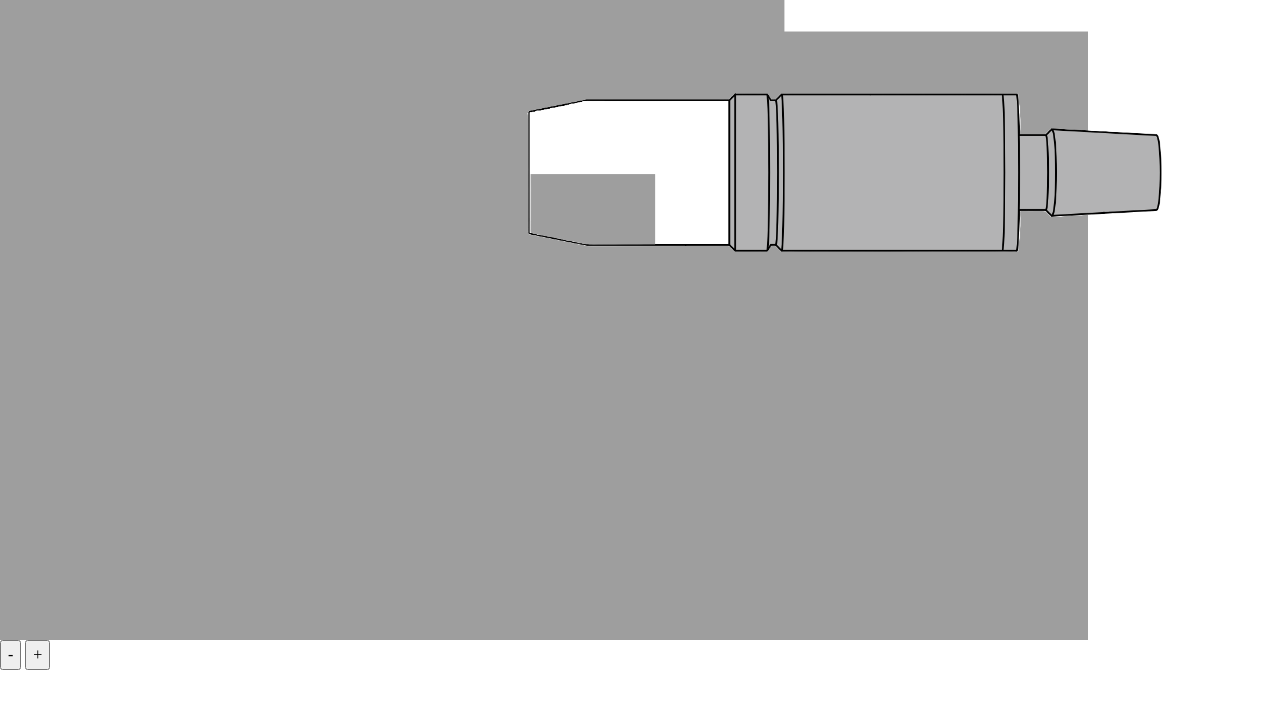
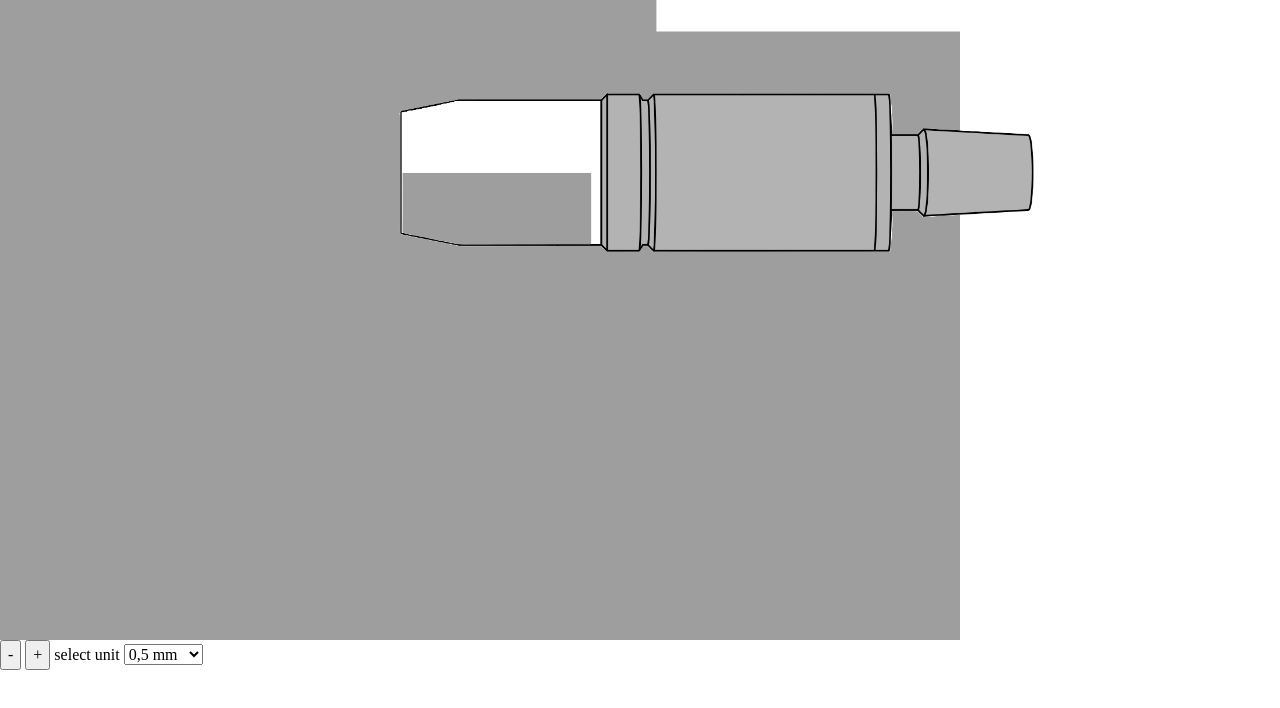
Before and after one commit to l-k-sfr-jt/clipper, a website: page micrometer.html in a window 1280 px wide. Drawn offline with Linux system fonts and the light colour scheme.

Commit message:
create micrometer

```diff
--- a/micrometer.html
+++ b/micrometer.html
@@ -11,6 +11,11 @@
   <canvas id="micrometer"></canvas>
   <button id="decreaseBtn">-</button>
   <button id="increaseBtn">+</button>
+  <label for="unit">select unit</label>
+  <select id="unit">
+    <option value="mm" selected>0,5 mm</option>
+    <option value="mmm">0,01 mm</option>
+  </select>
 </div>
 </body>
 </html>
--- a/micrometer.js
+++ b/micrometer.js
@@ -2,7 +2,7 @@ const partsObj = {
     main: {
         src: './img/hlavni-cast.png',
         coords: {
-            x: 0.1,
+            x: 0.0,
             y: 0.049,
         },
         imageData: null,
@@ -13,7 +13,7 @@ const partsObj = {
         imageData: null,
         width: null,
         coords: {
-            _x: 0.413,
+            _x: 0.313,
             y: 0.147,
             get x() {
                 return this._x;
@@ -24,14 +24,14 @@ const partsObj = {
             }
         },
         range: {
-            maxX: 0.569,
-            minX: 0.413,
+            maxX: 0.469,
+            minX: 0.313,
         },
     },
     drum: {
         src: './img/buben.png',
         coords: {
-            _x: 0.411,
+            _x: 0.311,
             y: 0.1445,
             get x() {
                 return this._x;
@@ -41,8 +41,8 @@ const partsObj = {
             }
         },
         range: {
-            maxX: 0.567,
-            minX: 0.411
+            maxX: 0.467,
+            minX: 0.311
         },
         imageData: null,
         width: null,
@@ -50,7 +50,7 @@ const partsObj = {
     slider: {
         src: './img/posuvnik.png',
         coords: {
-            _x: -0.137,
+            _x: -0.237,
             y: -0.09,
             get x() {
                 return this._x;
@@ -60,8 +60,8 @@ const partsObj = {
             }
         },
         range: {
-            maxX: -0.00,
-            minX: -0.137,
+            maxX: -0.1,
+            minX: -0.237,
         },
         imageData: null,
         width: null,
@@ -69,8 +69,8 @@ const partsObj = {
     scale: {
         src: "./img/stupnice.png",
         coords: {
-            _x: 0.412,
-            y: -0.095,
+            _x: 0.312,
+            y: -0.280,
             get x() {
                 return this._x;
             },
@@ -79,16 +79,16 @@ const partsObj = {
             },
         },
         range: {
-            maxX: 0.569,
-            minX: 0.412
+            maxX: 0.469,
+            minX: 0.312
         },
 
     },
     scale2: {
         src: "./img/stupnice.png",
         coords: {
-            _x: 0.412,
-            y: 0.272,
+            _x: 0.312,
+            y: 0.270,
             get x() {
                 return this._x;
             },
@@ -97,8 +97,8 @@ const partsObj = {
             },
         },
         range: {
-            maxX: 0.569,
-            minX: 0.412
+            maxX: 0.469,
+            minX: 0.312
         },
     }
 }
@@ -107,7 +107,13 @@ const partsObj = {
 const canvas = document.getElementById('micrometer');
 const btnUp = document.getElementById('increaseBtn');
 const btnDown = document.getElementById('decreaseBtn');
-
+const unitSelectorElm = document.getElementById("unit");
+const unitMap = {
+    mm: 10,
+    mmm: 2
+}
+let scaleSpeed = 2.7;
+let selectedUnit = "mm";
 function loadImages(imagePaths) {
     return Promise.all(
         imagePaths.map(({src, key}) => {
@@ -150,8 +156,8 @@ function drawMicrometer() {
     mask.width = canvas.width;
     mask.height = canvas.height;
 
-    drawImage(partsObj.scale.imageData, partsObj.scale.coords, canvas.width * 0.1, scaleImages);
-    drawImage(partsObj.scale2.imageData, partsObj.scale2.coords, canvas.width * 0.1, scaleImages);
+    drawImage(partsObj.scale.imageData, partsObj.scale.coords, canvas.width * 0.15, scaleImages);
+    drawImage(partsObj.scale2.imageData, partsObj.scale2.coords, canvas.width * 0.15, scaleImages);
 
     drawImage(partsObj.drumFilled.imageData, partsObj.drumFilled.coords, canvas.width * 0.49, mask);
     maskCtx.globalCompositeOperation = "source-in";
@@ -191,30 +197,29 @@ function updateSliderAndDrumPosition(newXPosition) {
 
     //Scale Y direction
     if(partsObj.drum.coords.x === partsObj.drum.range.minX || partsObj.drum.coords.x === partsObj.drum.range.maxX) {
-        partsObj.scale.coords.y = -0.095
-        partsObj.scale2.coords.y = 0.272
+        partsObj.scale.coords.y = -0.280;
+        partsObj.scale2.coords.y = 0.270;
         return
     }
 
-    const scaleSpeed = 17.4;
-    const threshHold = 0.367497;
+    const threshHold = 0.549497;
 
-    let scale1Y = -0.095 + ((sliderProgress * scaleSpeed) % threshHold);
-    let scale2Y = 0.272 + ((sliderProgress * scaleSpeed) % threshHold);
+    let scale1Y = -0.280 + ((sliderProgress * scaleSpeed) % threshHold);
+    let scale2Y = 0.270 + ((sliderProgress * scaleSpeed) % threshHold);
 
-    if(scale1Y > 0.37) {
+    if(scale1Y > 0.55) {
         if(scale2Y > 0 ) {
-            scale1Y = scale2Y - 0.367
+            scale1Y = scale2Y - 0.549
         } else {
-            scale1Y = scale2Y + 0.367
+            scale1Y = scale2Y + 0.549
         }
     }
 
-    if(scale2Y > 0.37) {
+    if(scale2Y > 0.57) {
         if(scale1Y > 0 ) {
-            scale2Y = scale1Y - 0.367
+            scale2Y = scale1Y - 0.549
         } else {
-            scale2Y = scale1Y + 0.367
+            scale2Y = scale1Y + 0.549
         }
 
     }
@@ -258,7 +263,7 @@ btnUp.addEventListener("click", function () {
     sliderStartX = 0
     const ctx = canvas.getContext('2d');
     ctx.clearRect(0, 0, canvas.width, canvas.height);
-    updateSliderAndDrumPosition(partsObj.slider.coords.x * canvas.width + 10);
+    updateSliderAndDrumPosition(partsObj.slider.coords.x * canvas.width + unitMap[selectedUnit]);
     drawMicrometer()
 });
 
@@ -266,9 +271,13 @@ btnDown.addEventListener("click", function () {
     sliderStartX = 0
     const ctx = canvas.getContext('2d');
     ctx.clearRect(0, 0, canvas.width, canvas.height);
-    updateSliderAndDrumPosition(partsObj.slider.coords.x * canvas.width - 10);
+    updateSliderAndDrumPosition(partsObj.slider.coords.x * canvas.width - unitMap[selectedUnit]);
     drawMicrometer()
 });
+
+unitSelectorElm.addEventListener("change", (event) => {
+    selectedUnit = event.target.value;
+})
 
 async function  init() {
     const imagePaths = Object.entries(partsObj).map(([key, part]) => ({
```
